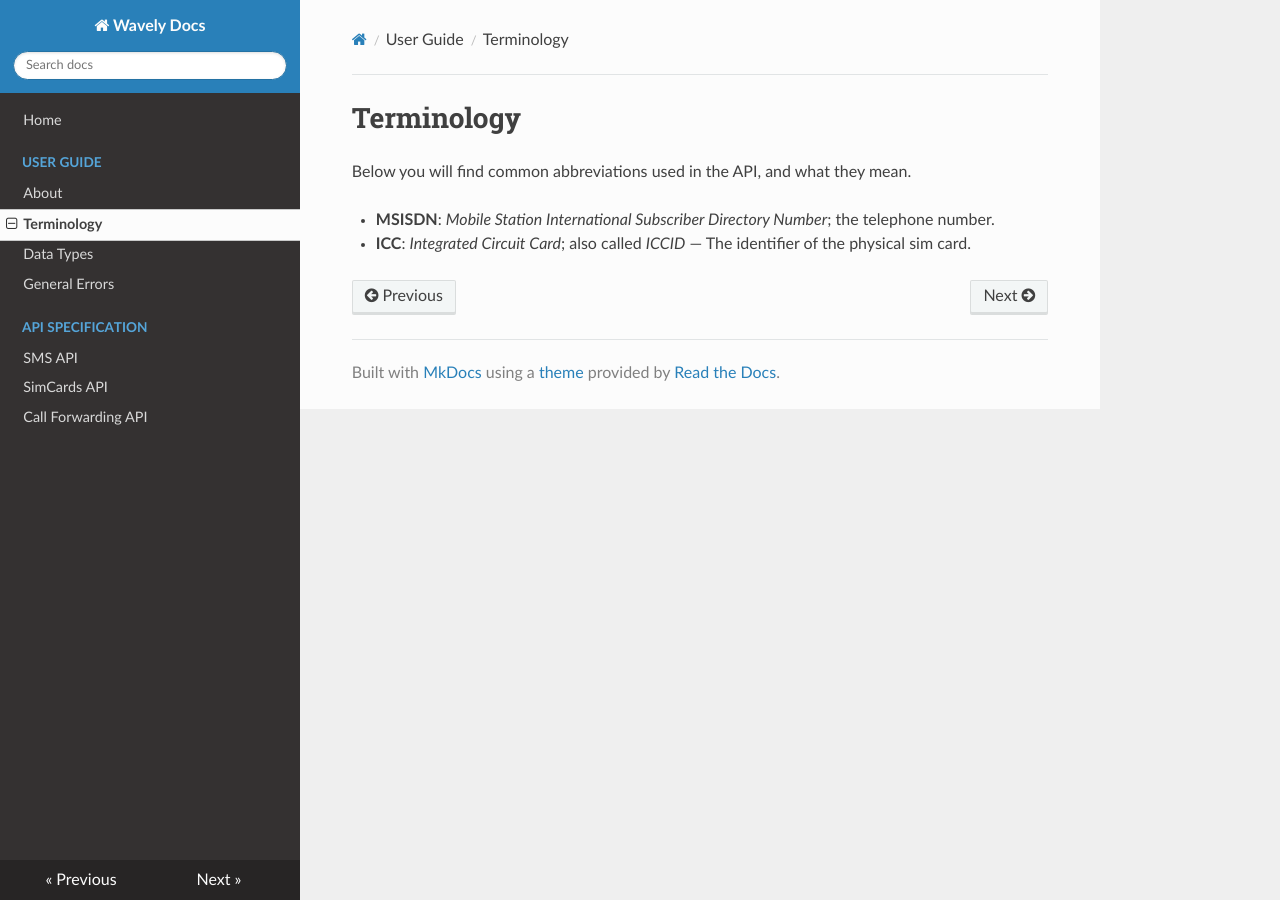
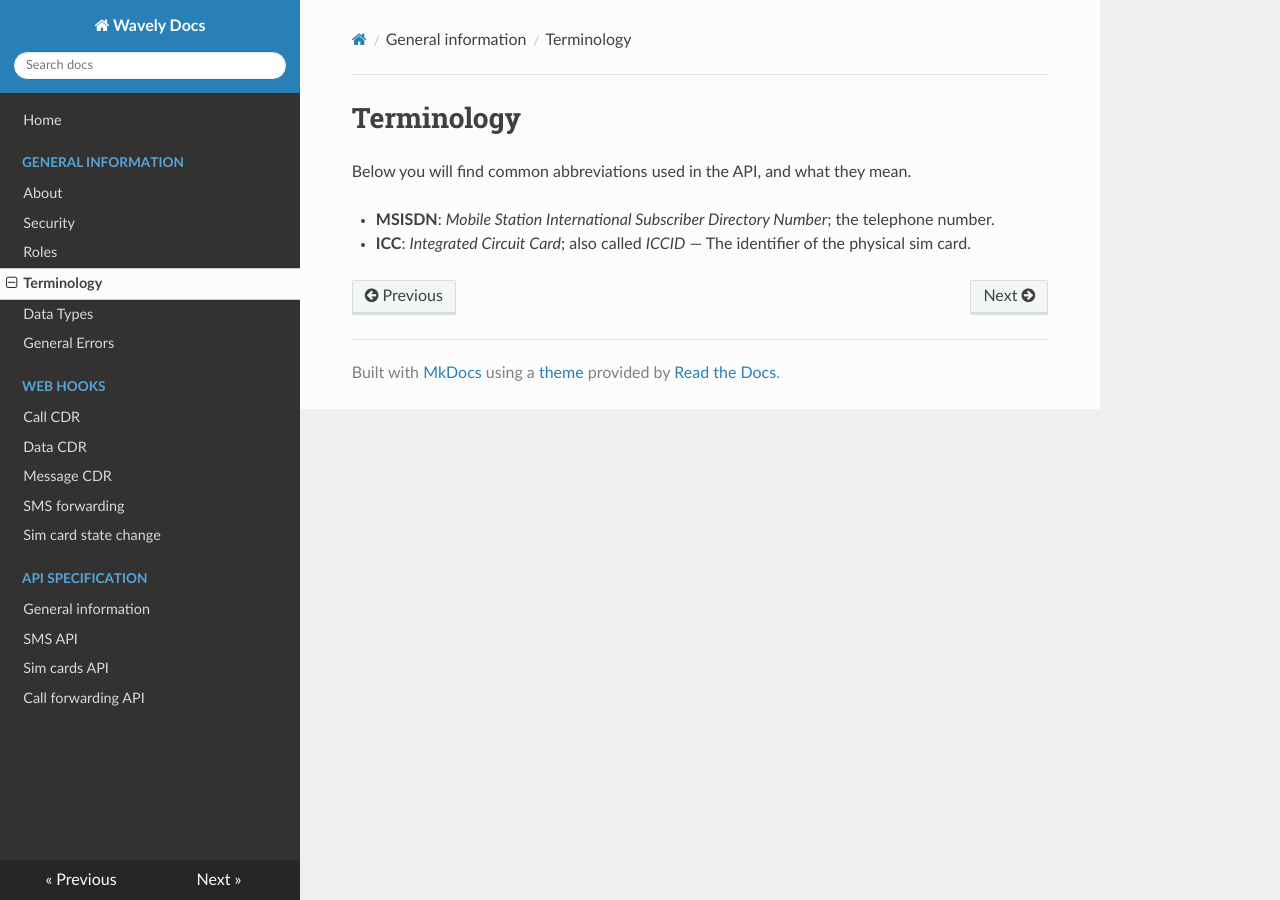
Before and after one commit to Wavelyio/wavely-docs, an MkDocs documentation site: the page built from docs/general-information/terminology.md, in a window 1280 px wide. Built offline with MkDocs 1.6.1, drawn with Linux system fonts in a browser that asks for light colours; nearby versions of some CDN libraries; old or Windows-style settings are respelled for this version of MkDocs.

Commit message:
New structure for side bar navigation.

```diff
--- a/mkdocs.yml
+++ b/mkdocs.yml
@@ -11,12 +11,21 @@ markdown_extensions:
 
 pages:
   - Home: 'index.md'
-  - User Guide:
-      - About: 'user-guide/wavely-api-docs.md'
-      - Terminology: 'user-guide/terminology.md'
-      - Data Types: 'user-guide/data-types.md'
-      - General Errors: 'user-guide/general-errors.md'
+  - General information:
+      - About: 'general-information/wavely-api-docs.md'
+      - Security: 'general-information/security.md'
+      - Roles: 'general-information/roles.md'
+      - Terminology: 'general-information/terminology.md'
+      - Data Types: 'general-information/data-types.md'
+      - General Errors: 'general-information/general-errors.md'
+  - Web hooks:
+      - Call CDR: 'webhooks/call-cdr.md'
+      - Data CDR: 'webhooks/data-cdr.md'
+      - Message CDR: 'webhooks/msg-cdr.md'
+      - SMS forwarding: 'webhooks/sms-forwarding.md'
+      - Sim card state change: 'webhooks/sim-card-state-change.md'
   - API Specification:
+      - General information: 'api/general-information.md'
       - SMS API: 'api/sms-api.md'
-      - SimCards API: 'api/simcards-api.md'
-      - Call Forwarding API: 'api/call-forwarding.md'
+      - Sim cards API: 'api/simcards-api.md'
+      - Call forwarding API: 'api/call-forwarding.md'
```
Also changed, not shown: docs/api/general-information.md (added), docs/general-information/data-types.md (renamed from docs/user-guide/data-types.md), docs/general-information/general-errors.md (renamed from docs/user-guide/general-errors.md), docs/general-information/roles.md (added), docs/general-information/security.md (added), docs/general-information/terminology.md (renamed from docs/user-guide/terminology.md), docs/general-information/wavely-api-docs.md (renamed from docs/user-guide/wavely-api-docs.md), docs/webhooks/call-cdr.md (added), docs/webhooks/data-cdr.md (added), docs/webhooks/msg-cdr.md (added), docs/webhooks/sim-card-state-change.md (added), docs/webhooks/sms-forwarding.md (added), 1 other file.
